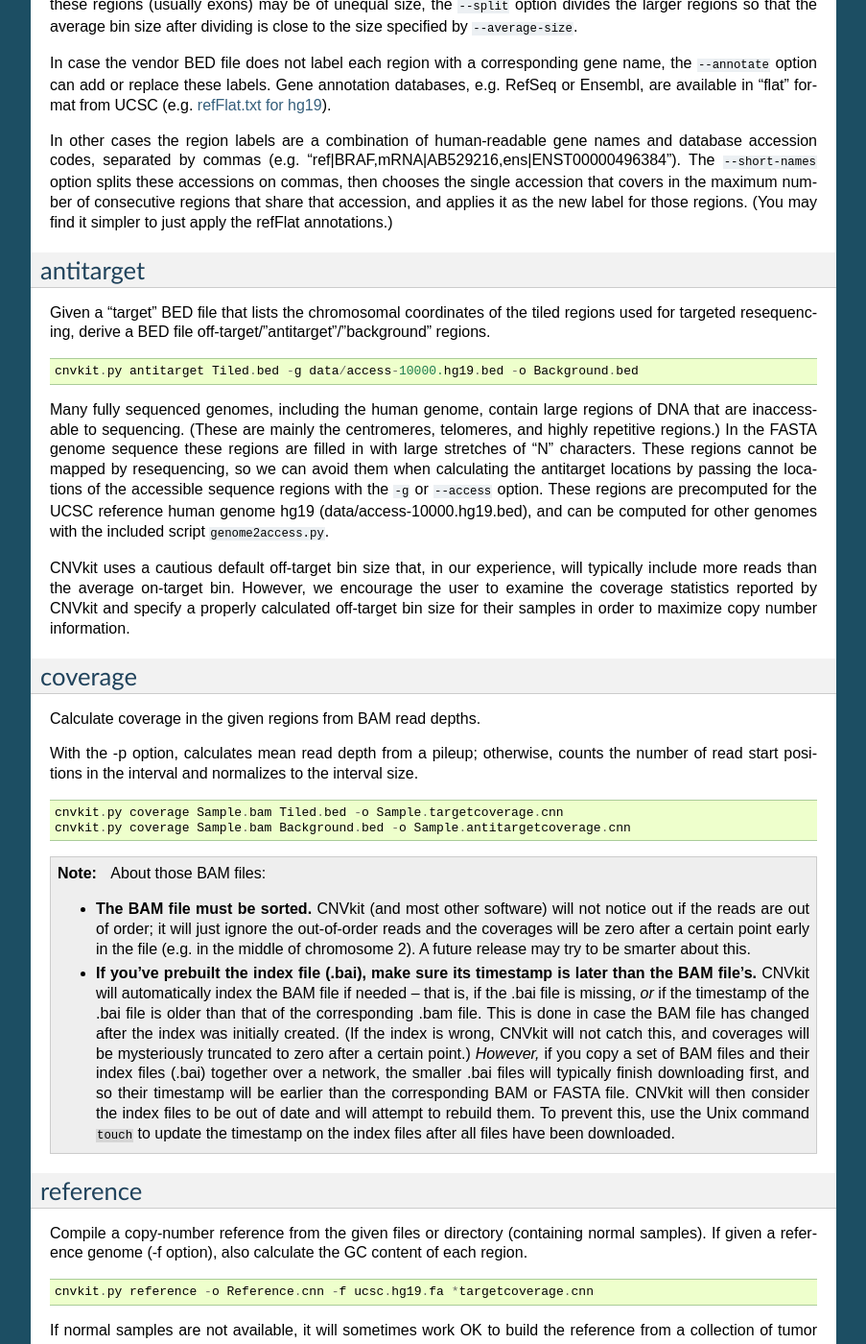
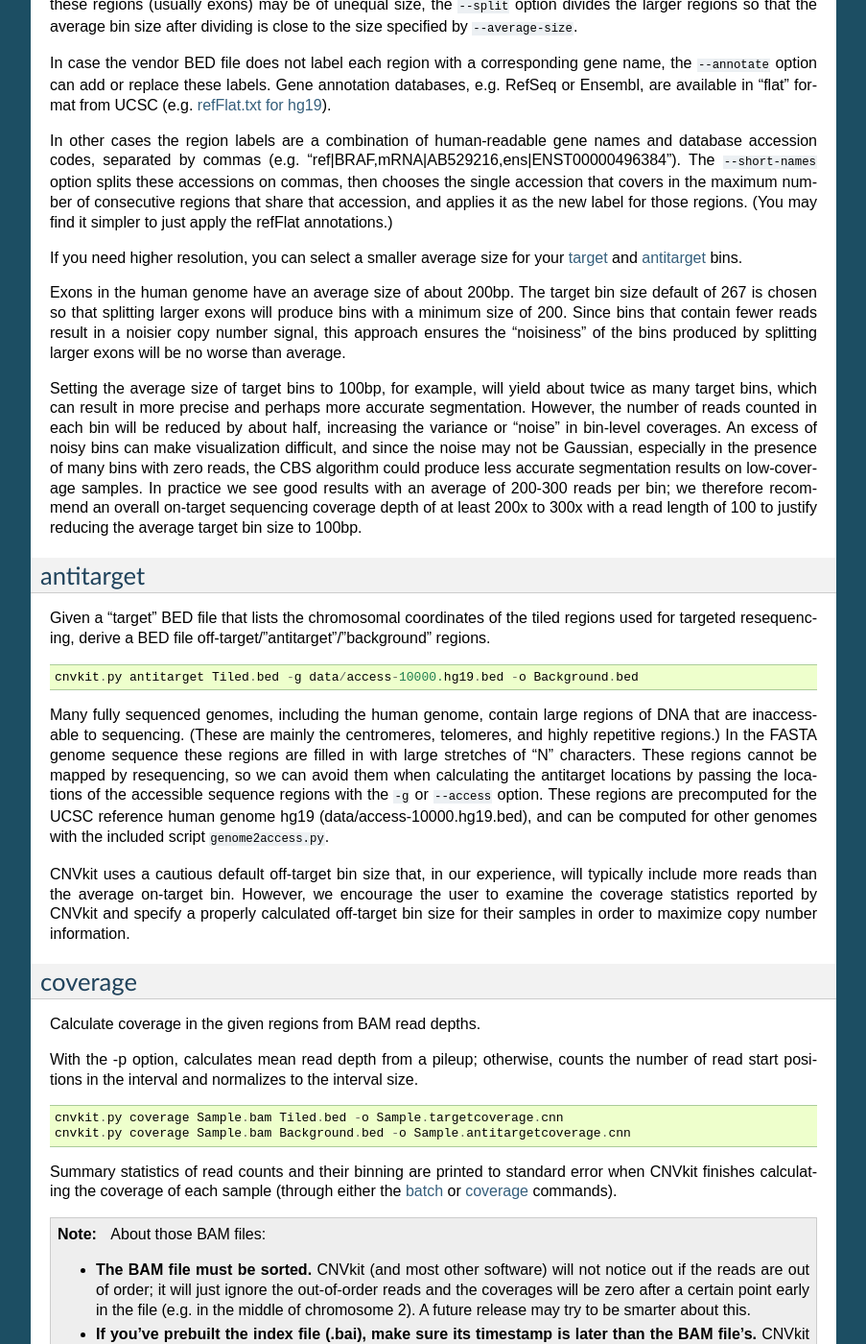
Before and after one commit to etal/cnvkit, a Sphinx documentation site: the page built from doc/pipeline.rst, in a window 1280 px wide and 1400 px high, scrolled down 1635 px. Shown: the whole window at 96% size, without its empty margins (198-1101 px from the left). Built offline with Sphinx 7.4.7, drawn with Linux system fonts in a browser that asks for light colours; some of the changed text lies outside the part shown.

```diff
--- a/doc/pipeline.rst
+++ b/doc/pipeline.rst
@@ -79,6 +79,28 @@ in the maximum number of consecutive regions that share that accession, and
 applies it as the new label for those regions. (You may find it simpler to just
 apply the refFlat annotations.)
 
+If you need higher resolution, you can select a smaller average size for your
+:ref:`target` and :ref:`antitarget` bins.
+
+Exons in the human genome have an average size of about 200bp. The target bin
+size default of 267 is chosen so that splitting larger exons will produce bins
+with a minimum size of 200. Since bins that contain fewer reads result in a
+noisier copy number signal, this approach ensures the "noisiness" of the bins
+produced by splitting larger exons will be no worse than average.
+
+Setting the average size of target bins to 100bp, for example, will yield about
+twice as many target bins, which can result in more precise and perhaps more
+accurate segmentation. However, the number of reads counted in each bin will be
+reduced by about half, increasing the variance or "noise" in bin-level
+coverages. An excess of noisy bins can make visualization difficult, and since
+the noise may not be Gaussian, especially in the presence of many bins with zero
+reads, the CBS algorithm could produce less accurate segmentation results on
+low-coverage samples.
+In practice we see good results with an average of 200-300 reads per bin; we
+therefore recommend an overall on-target sequencing coverage depth of at least
+200x to 300x with a read length of 100 to justify reducing the average target
+bin size to 100bp.
+
 
 .. _antitarget:
 
@@ -126,6 +148,11 @@ interval size.
     cnvkit.py coverage Sample.bam Tiled.bed -o Sample.targetcoverage.cnn
     cnvkit.py coverage Sample.bam Background.bed -o Sample.antitargetcoverage.cnn
 
+Summary statistics of read counts and their binning are printed to standard
+error when CNVkit finishes calculating the coverage of each sample (through
+either the :ref:`batch` or :ref:`coverage` commands).
+
+
 .. note::
     About those BAM files:
 
@@ -167,6 +194,21 @@ If normal samples are not available, it will sometimes work OK to build the
 reference from a collection of tumor samples. You can use the ``scatter`` command
 on the raw ``.cnn`` coverage files to help choose samples with relatively
 minimal CNVs for use in the reference.
+
+Notes on sample selection:
+
+* You can use ``cnvkit.py metrics *.cnr -s *.cns`` to see if any samples are
+  especially noisy. See the :ref:`metrics` command.
+
+* CNVkit will usually call larger CNAs reliably down to about 10x on-target
+  coverage, but there will tend to be more spurious segments, and smaller-scale
+  or subclonal CNAs can be hard to infer below that point.
+  This is well below the minimum coverage thresholds typically used for SNV
+  calling, especially for targeted sequencing of tumor samples that may have
+  significant normal-cell contamination and subclonal tumor-cell populations.
+  So, a normal sample that passes your other QC checks will probably be OK to
+  use in building a CNVkit reference -- assuming it was sequenced on the same
+  platform as the other samples you're calling.
 
 Alternatively, you can create a "flat" reference of neutral copy number (i.e.
 log2 0.0) for each probe from the target and antitarget interval files. This
```
Also changed, not shown: doc/howto.rst (deleted, +0 -35 lines), doc/index.rst (+12 -5 lines).
